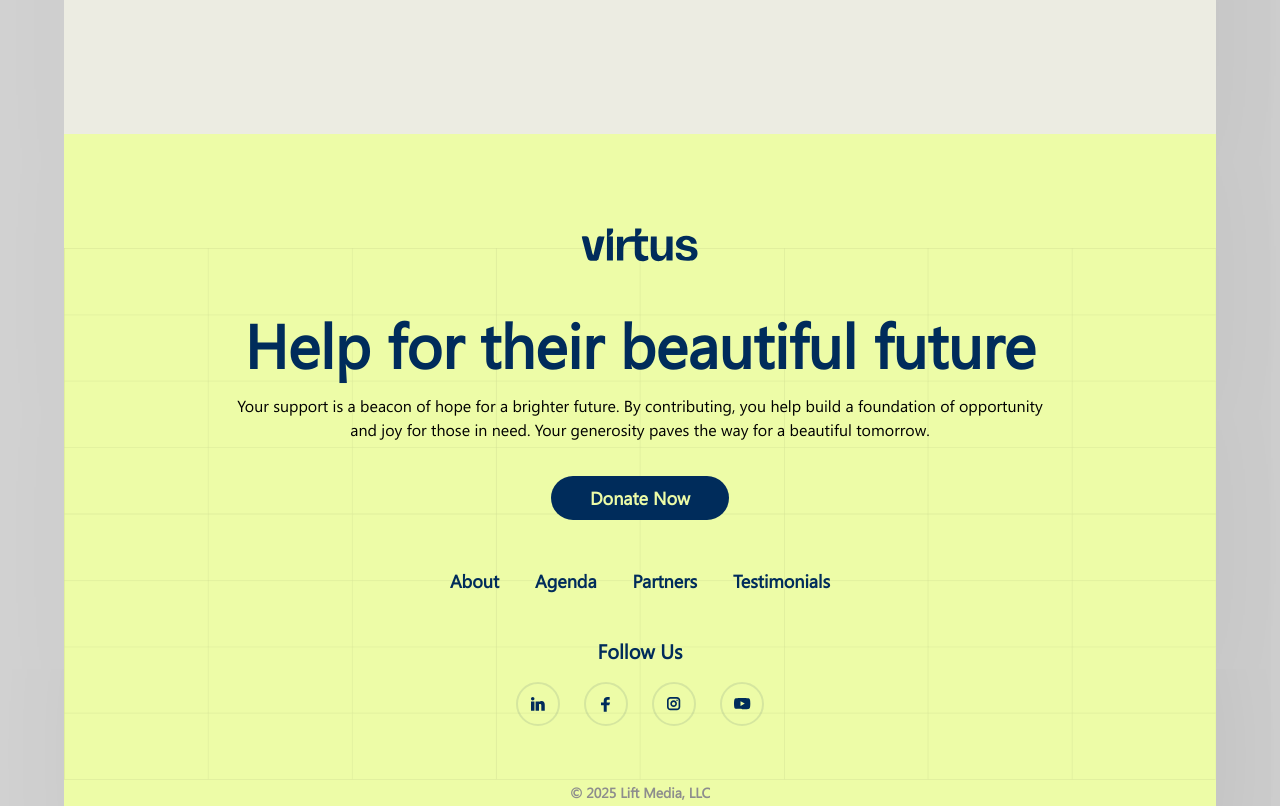
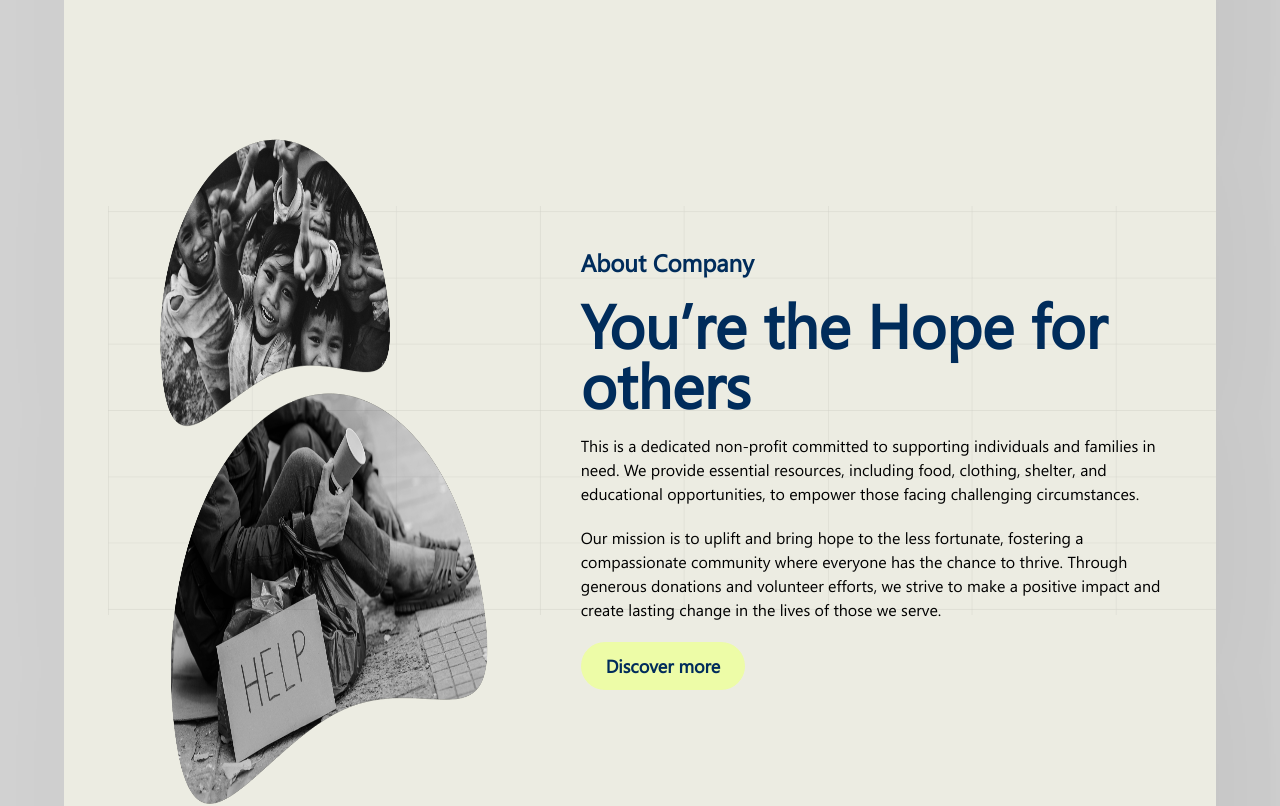
Before and after one commit to Ultroneous-Technologies-LLP/non-profit-ngo, a Next.js app: page / in a window 1280 px wide. Shown: the part 2380-3186 px from the top of the page. Built offline with nearby package versions, Linux system fonts and the light colour scheme.

Commit message:
feat(home-page): created about us section

```diff
--- a/src/app/(home)/layout.tsx
+++ b/src/app/(home)/layout.tsx
@@ -53,7 +53,7 @@ const RootLayout: FC<PropsWithChildren> = ({ children }) => {
   const { header, footer }: LayoutProps = data;
 
   return (
-    <html className="flex items-center justify-center bg-[#D4D4D4]" lang="en">
+    <html className="flex items-center justify-center scroll-smooth bg-[#D4D4D4]" lang="en">
       <body
         className={clsx(
           "mx-4 mt-6 w-full max-w-400 rounded-2xl bg-[#ECECE2] antialiased shadow-[39.55px_77.44px_191.14px_0_#0000001A] md:mx-6 md:mt-8 xl:m-16 xl:rounded-[29px]",
--- a/src/app/(home)/page.tsx
+++ b/src/app/(home)/page.tsx
@@ -1,17 +1,18 @@
 import { FC, PropsWithChildren } from "react";
 
-import { Hero, WeNeed } from "@/components";
+import { AboutUs, Hero, WeNeed } from "@/components";
 import data from "@/content/home-page.json";
 
 import { HomePageDataProps } from "./types";
 
 const Home: FC<PropsWithChildren> = () => {
-  const { hero, weNeed }: HomePageDataProps = data;
+  const { hero, weNeed, aboutUs }: HomePageDataProps = data;
 
   return (
     <>
       <Hero {...hero} />
       <WeNeed {...weNeed} />
+      <AboutUs {...aboutUs} />
     </>
   );
 };
--- a/src/app/(home)/types.ts
+++ b/src/app/(home)/types.ts
@@ -1,4 +1,4 @@
-import { FooterProps, HeaderProps, HeroProps, WeNeedProps } from "@/components";
+import { AboutUsProps, FooterProps, HeaderProps, HeroProps, WeNeedProps } from "@/components";
 
 export interface LayoutProps {
   footer: FooterProps;
@@ -6,6 +6,7 @@ export interface LayoutProps {
 }
 
 export interface HomePageDataProps {
+  aboutUs: AboutUsProps;
   hero: HeroProps;
   weNeed: WeNeedProps;
 }
--- /dev/null
+++ b/src/components/home/AboutUs/AboutUs.tsx
@@ -0,0 +1,60 @@
+import Image from "next/image";
+import Link from "next/link";
+import { FC } from "react";
+
+import { Container } from "@/components/common";
+
+import { AboutUsProps } from "./types";
+
+export const AboutUs: FC<AboutUsProps> = ({
+  backgroundImage,
+  button,
+  image,
+  title,
+  description,
+  longDescription,
+}) => (
+  <Container
+    className="relative flex flex-col items-center justify-evenly gap-8 overflow-hidden px-4 pb-25 md:flex-row md:px-6 md:pt-25 xl:gap-23 xl:px-13.5 xl:pt-0 xl:pb-40"
+    id="about-us"
+  >
+    <div className="xl:pl-10">
+      <Image
+        alt={image.alt}
+        className="mx-auto h-73 w-66.5 xl:h-168 xl:w-148.5"
+        height={673}
+        src={image.src}
+        width={594}
+      />
+    </div>
+    <div className="w-full md:max-w-85 xl:max-w-165">
+      <span className="font-segoe-regular text-primary-blue block pb-2 text-xl/7.5 font-semibold xl:pb-5 xl:text-2xl/6">
+        {title}
+      </span>
+      <h2 className="font-segoe-regular text-primary-blue pb-2 text-[32px]/10 font-semibold md:pb-4 xl:pb-5 xl:text-[61px]/15">
+        <span>{description}</span>
+      </h2>
+      {longDescription.map(({ text }) => (
+        <p
+          className="font-segoe-regular pb-3 text-sm/5 last:pb-4 xl:pb-5 xl:text-base/6 xl:last:pb-5"
+          key={text}
+        >
+          <span>{text}</span>
+        </p>
+      ))}
+      <Link
+        className="font-segoe-regular text-primary-blue bg-primary-yellow hover:text-primary-blue hover:border-primary-blue inline-block rounded-[40px] border border-transparent px-5 py-2.5 text-sm/5 font-semibold
+        transition-colors duration-500 ease-in-out hover:bg-transparent xl:px-6 xl:text-lg/6.5"
+        href={button.href}
+      >
+        {button.label}
+      </Link>
+    </div>
+    <Image
+      alt={backgroundImage.alt}
+      className="absolute top-18! left-0 z-0 h-138.5! w-232! object-cover xl:left-11! xl:h-[409px]! xl:w-[1468px]!"
+      fill
+      src={backgroundImage.src}
+    />
+  </Container>
+);
--- /dev/null
+++ b/src/components/home/AboutUs/index.ts
@@ -0,0 +1,3 @@
+export * from "./AboutUs";
+
+export type { AboutUsProps } from "./types";
--- /dev/null
+++ b/src/components/home/AboutUs/types.ts
@@ -0,0 +1,19 @@
+import { Image } from "@/types";
+
+interface LongDescription {
+  text: string;
+}
+
+interface AboutUsButton {
+  href: string;
+  label: string;
+}
+
+export interface AboutUsProps {
+  backgroundImage: Image;
+  button: AboutUsButton;
+  description: string;
+  image: Image;
+  longDescription: LongDescription[];
+  title: string;
+}
--- a/src/components/home/index.ts
+++ b/src/components/home/index.ts
@@ -1,2 +1,3 @@
 export * from "./Hero";
 export * from "./WeNeed";
+export * from "./AboutUs";
--- a/src/content/home-page.json
+++ b/src/content/home-page.json
@@ -52,5 +52,29 @@
         "alt": "Children 3"
       }
     }
+  },
+  "aboutUs": {
+    "image": {
+      "src": "/assets/images/about-us.png",
+      "alt": "About us"
+    },
+    "backgroundImage": {
+      "src": "/assets/images/background-rows.png",
+      "alt": "Decorative background rows and columns"
+    },
+    "title": "About Company",
+    "description": "You’re the Hope for others",
+    "longDescription": [
+      {
+        "text": "This is a dedicated non-profit committed to supporting individuals and families in need. We provide essential resources, including food, clothing, shelter, and educational opportunities, to empower those facing challenging circumstances."
+      },
+      {
+        "text": "Our mission is to uplift and bring hope to the less fortunate, fostering a compassionate community where everyone has the chance to thrive. Through generous donations and volunteer efforts, we strive to make a positive impact and create lasting change in the lives of those we serve."
+      }
+    ],
+    "button": {
+      "label": "Discover more",
+      "href": "/"
+    }
   }
 }
--- a/src/content/layout.json
+++ b/src/content/layout.json
@@ -57,7 +57,7 @@
       "href": "/"
     },
     "navLinks": [
-      { "label": "About", "href": "/" },
+      { "label": "About", "href": "#about-us" },
       { "label": "Agenda", "href": "/" },
       { "label": "Partners", "href": "/" },
       { "label": "Testimonials", "href": "/" }
```
Also changed, not shown: public/assets/images/about-us.png (added).
